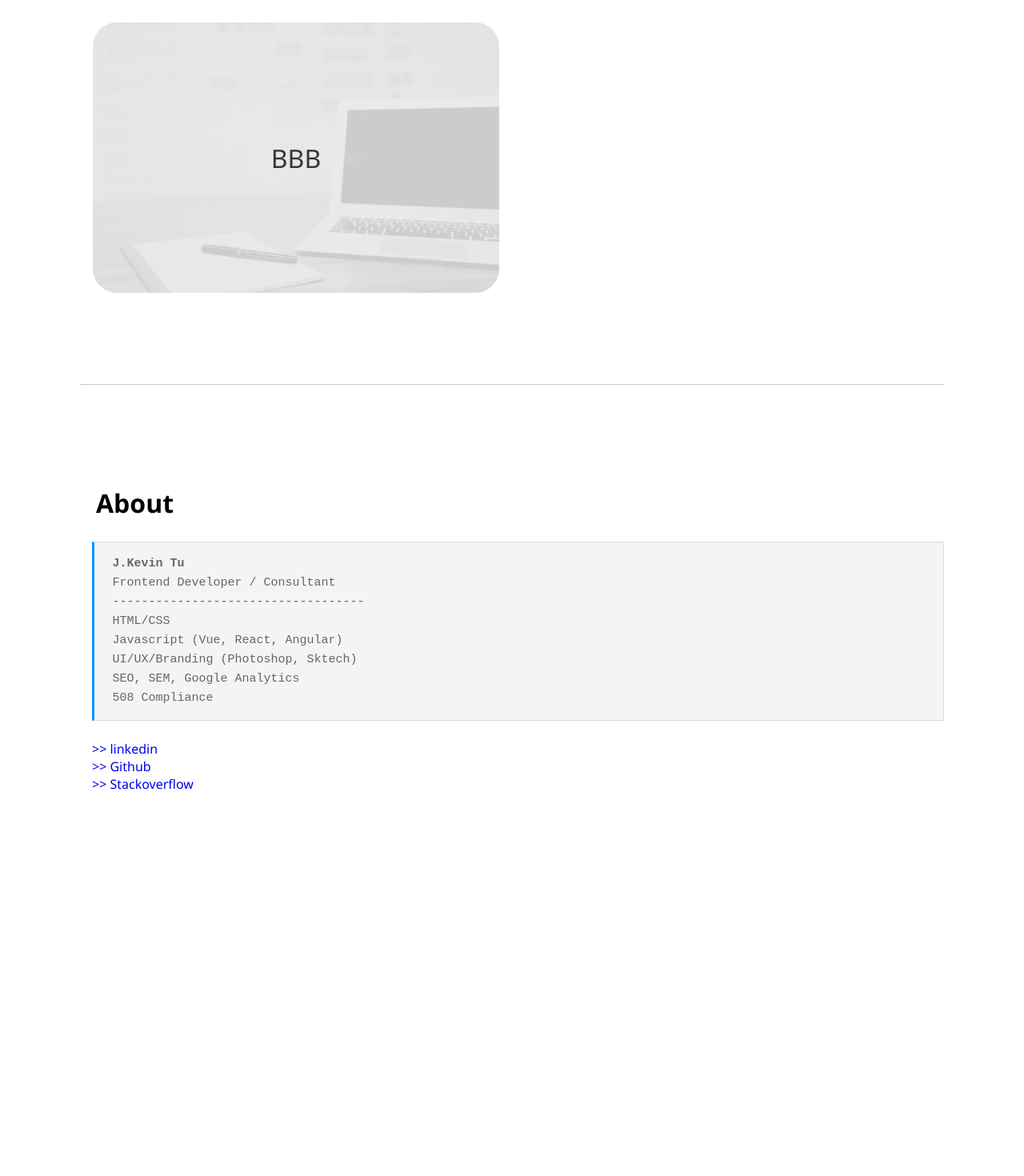
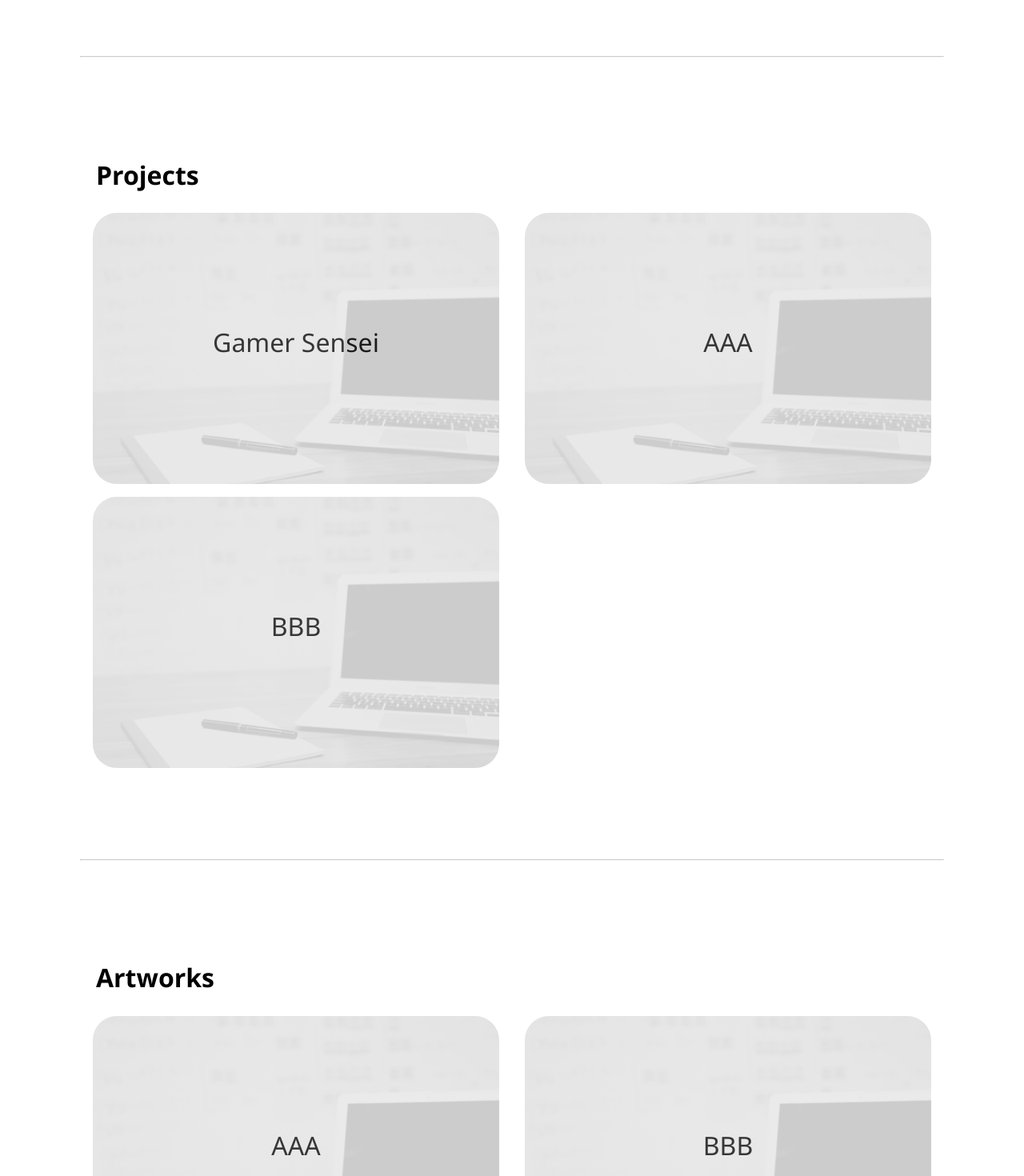
Before and after one commit to jkevintu/app, a React (Create React App) app: page / in a window 1280 px wide. Shown: the part 1300-2770 px from the top of the page at 80% size. Before the commit the page ends 2353 px from the top, so only its background shows below. Built offline with nearby package versions, Linux system fonts and the light colour scheme; a web font is replaced by a local one.

Commit message:
Rearrange order / add artwork

```diff
--- a/src/App.js
+++ b/src/App.js
@@ -11,15 +11,6 @@
     <div className="App">
       <Layout>
         <Hero isHomepage="true"></Hero>
-        <Section sectionId="projects">
-          <h2>Projects</h2>
-          <div className="section-items">
-            <ImageItem name="Gamer Sensei"></ImageItem>
-            <ImageItem name="AAA"></ImageItem>
-            <ImageItem name="BBB"></ImageItem>
-          </div>
-        </Section>
-        <Section><hr/></Section>
         <Section sectionId="about">
           <h2>About</h2>
           <code>
@@ -37,6 +28,24 @@
             <a href="https://github.com/jkevintu">>> Github</a><br/>
             <a href="https://stackoverflow.com/users/527376/ktu">>> Stackoverflow</a>
           </p>
+        </Section>
+        <Section><hr/></Section>
+        <Section sectionId="projects">
+          <h2>Projects</h2>
+          <div className="section-items">
+            <ImageItem name="Gamer Sensei"></ImageItem>
+            <ImageItem name="AAA"></ImageItem>
+            <ImageItem name="BBB"></ImageItem>
+          </div>
+        </Section>
+        <Section><hr/></Section>
+        <Section sectionId="artworks">
+          <h2>Artworks</h2>
+          <div className="section-items">
+            <ImageItem name="AAA"></ImageItem>
+            <ImageItem name="BBB"></ImageItem>
+            <ImageItem name="CCC"></ImageItem>
+          </div>
         </Section>
       </Layout>
     </div>
--- a/src/components/Header.js
+++ b/src/components/Header.js
@@ -13,8 +13,9 @@
 export default function Header(props) {
   return (
     <header className="header" style={headerStyle}>
+      <HeaderLink href="#about">about</HeaderLink>
       <HeaderLink href="#projects">projects</HeaderLink>
-      <HeaderLink href="#about">about</HeaderLink>
+      <HeaderLink href="#artworks">artworks</HeaderLink>
     </header>
   )
 }
--- a/src/components/ImageItem.scss
+++ b/src/components/ImageItem.scss
@@ -1,7 +1,7 @@
 .image-item {
   display: flex;
   max-width: calc(50% - 2em);
-  padding: 1em;
+  padding: 0 1em 1em;
   position: relative;
   img {
     width: 100%;
--- a/src/components/Section.scss
+++ b/src/components/Section.scss
@@ -16,7 +16,7 @@
     opacity: 0.5;
   }
   code {
-    margin-left: 15px;
+    margin: 0 15px;
     background: #f4f4f4;
     border: 1px solid #ddd;
     border-left: 3px solid rgb(0, 149, 255);;
```
